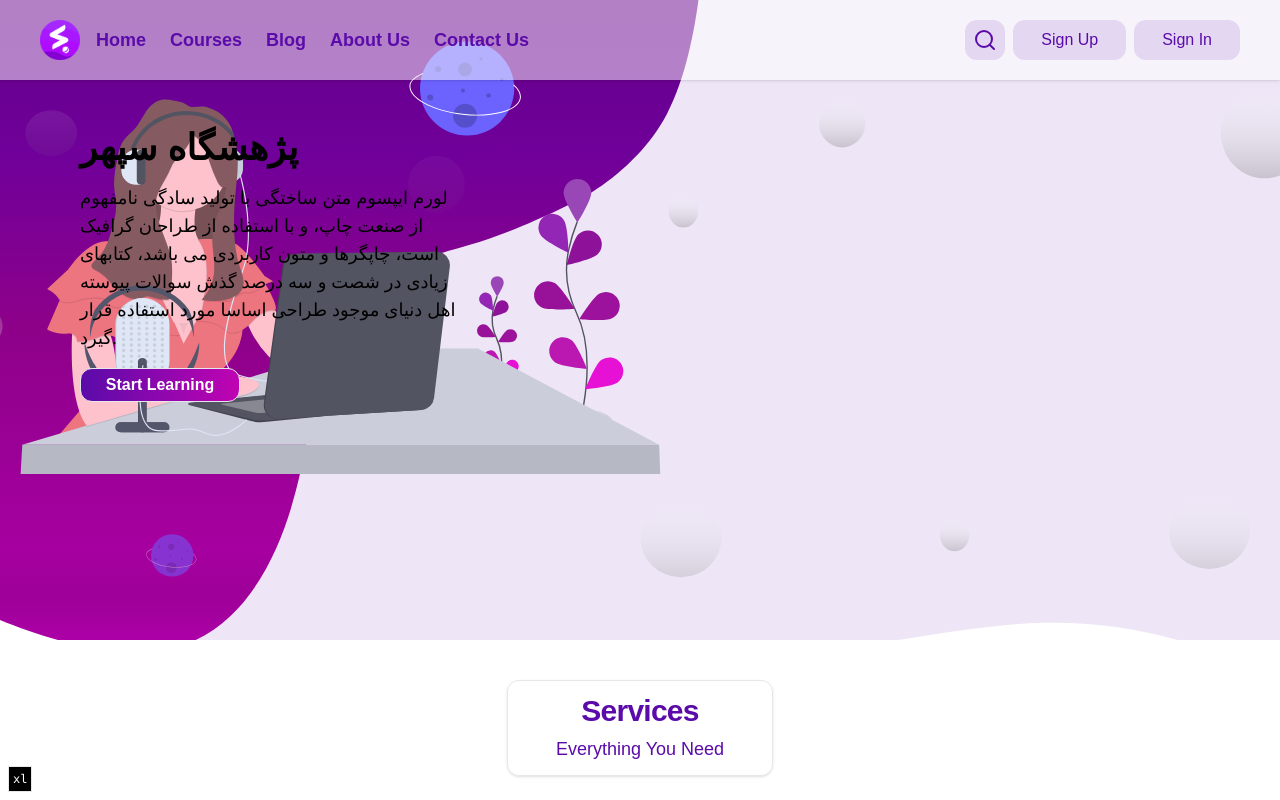
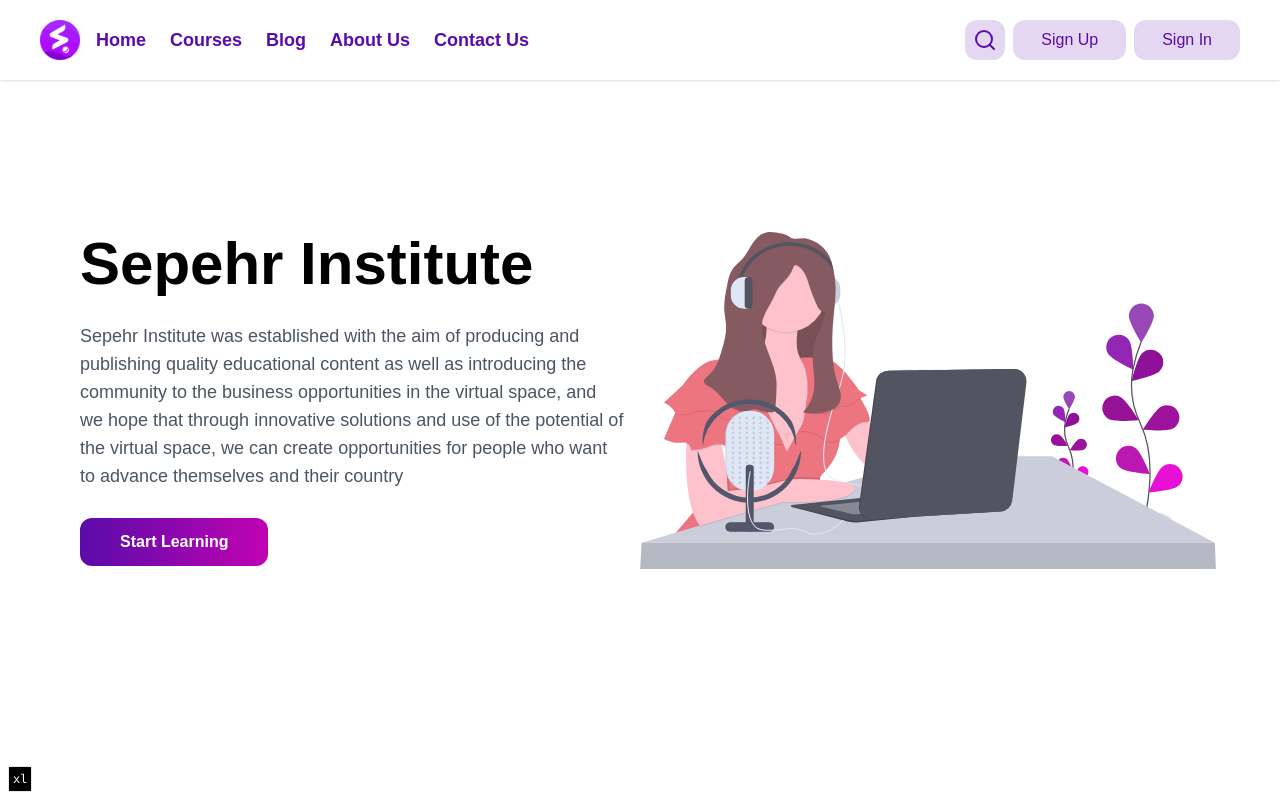
Before and after one commit to academy-react/luminous, a Next.js app: page /en in a window 1280 px wide. Shown: the top 800 px of the page. Built offline with nearby package versions, Linux system fonts and the light colour scheme; a web font is replaced by a local one.

Commit message:
refactor: hero section

```diff
--- a/src/app/[lang]/(lobby)/page.tsx
+++ b/src/app/[lang]/(lobby)/page.tsx
@@ -8,9 +8,7 @@ import { type Locale } from "#/i18n.config";
 const HomePage = ({ params: { lang } }: { params: { lang: Locale } }) => {
   return (
     <main className="flex w-full flex-col items-center justify-center gap-10">
-      <div className="h-fit w-full">
-        <HeroSection lang={lang} />
-      </div>
+      <HeroSection lang={lang} />
       <ServiceSection lang={lang} />
       <CourseSection lang={lang} />
       <ThemeSwitcher lang={lang} />
--- a/src/components/lobby/hero/hero-section.tsx
+++ b/src/components/lobby/hero/hero-section.tsx
@@ -1,39 +1,41 @@
 import React from "react";
 import Image from "next/image";
+
+import Balancer from "react-wrap-balancer";
+
+import { heroDict } from "@/dict/lobby/hero.dict";
 
 import { type Locale } from "#/i18n.config";
 
 const HeroSection = ({ lang }: { lang: Locale }) => {
   return (
-    <div className="relative h-full w-full">
-      <div className="relative -z-10 aspect-[2/1] w-full overflow-hidden">
-        <Image
-          alt="hero-bg"
-          src="/images/artworks/hero-bg.svg"
-          fill
-          className="scale-110 object-cover"
-        />
-      </div>
-      <div className="absolute start-0 top-0">
-        <div className="flex flex-col gap-4 ps-10 pt-20 lg:ps-20 lg:pt-32">
-          <h1 className="w-fit text-4xl font-black">پژهشگاه سپهر</h1>
-          <p className="w-96 text-lg font-medium">
-            لورم ایپسوم متن ساختگی با تولید سادگی نامفهوم از صنعت چاپ، و با
-            استفاده از طراحان گرافیک است، چاپگرها و متون کاربردی می باشد،
-            کتابهای زیادی در شصت و سه درصد گذش سوالات پیوسته اهل دنیای موجود
-            طراحی اساسا مورد استفاده قرار گیرد.
+    <section className="container relative flex min-h-screen w-full flex-col items-center justify-center overflow-hidden lg:h-screen">
+      <div className="container relative z-10 mx-auto flex flex-col items-center justify-between gap-4 lg:flex-row lg:gap-0">
+        <div className="flex flex-col items-center gap-7 px-4 lg:items-start">
+          <h1 className="text-center text-5xl font-black lg:text-start lg:text-6xl">
+            {heroDict.title[lang]}
+          </h1>
+          <p className="max-w-xl text-center text-lg font-medium text-gray-600 dark:text-gray-400 lg:text-start">
+            {heroDict.description[lang]}
           </p>
-          <button className="w-40 rounded-xl border bg-gradient-to-r from-purple-primary to-purple-secondary px-2 py-1 font-bold text-white transition-all hover:border-2 hover:border-purple-primary hover:from-transparent hover:text-purple-primary">
-            {
-              {
-                fa: "شروع یادگیری",
-                en: "Start Learning",
-              }[lang]
-            }
+          <button className="group relative inline-flex w-fit items-center justify-center overflow-hidden rounded-xl bg-gradient-to-r from-purple-primary to-purple-secondary p-[4px] font-extrabold text-white transition-transform duration-300 hover:to-purple-primary hover:text-purple-primary focus:outline-none active:scale-90">
+            <span className="relative rounded-lg px-9 py-2 transition-all duration-300 ease-in group-hover:bg-white">
+              {heroDict.button[lang]}
+            </span>
           </button>
         </div>
+        <div className="relative aspect-[1.5/1] h-64 sm:h-80 xl:h-96">
+          <Image
+            src="/images/artworks/hero-bg-mobile.svg"
+            fill
+            priority
+            quality={100}
+            alt="hero-section"
+            className="object-contain"
+          />
+        </div>
       </div>
-    </div>
+    </section>
   );
 };
 
--- /dev/null
+++ b/src/dict/lobby/hero.dict.ts
@@ -0,0 +1,28 @@
+import { type Locale } from "#/i18n.config";
+
+export interface HeroDictProps {
+  title: {
+    [key in Locale]: string;
+  };
+  description: {
+    [key in Locale]: string;
+  };
+  button: {
+    [key in Locale]: string;
+  };
+}
+
+export const heroDict: HeroDictProps = {
+  title: {
+    fa: "پژوهشگاه سپهر",
+    en: "Sepehr Institute",
+  },
+  description: {
+    fa: "پژوهشگاه سپهر با هدف تولید و انتشار محتوای با کیفیت آموزشی و همچنین آشنایی جامعه با فضای کسب‌و‌کار در فضای مجازی ایجاد شده و امید داریم بتوانیم با راه‌کار‌های نوین و استفاده از پتانسیل فضای مجازی ایجاد فرصت کنیم برای افرادی که خواهان پیشرفت خود و کشورشان هستند",
+    en: "Sepehr Institute was established with the aim of producing and publishing quality educational content as well as introducing the community to the business opportunities in the virtual space, and we hope that through innovative solutions and use of the potential of the virtual space, we can create opportunities for people who want to advance themselves and their country",
+  },
+  button: {
+    fa: "شروع یادگیری",
+    en: "Start Learning",
+  },
+};
```
